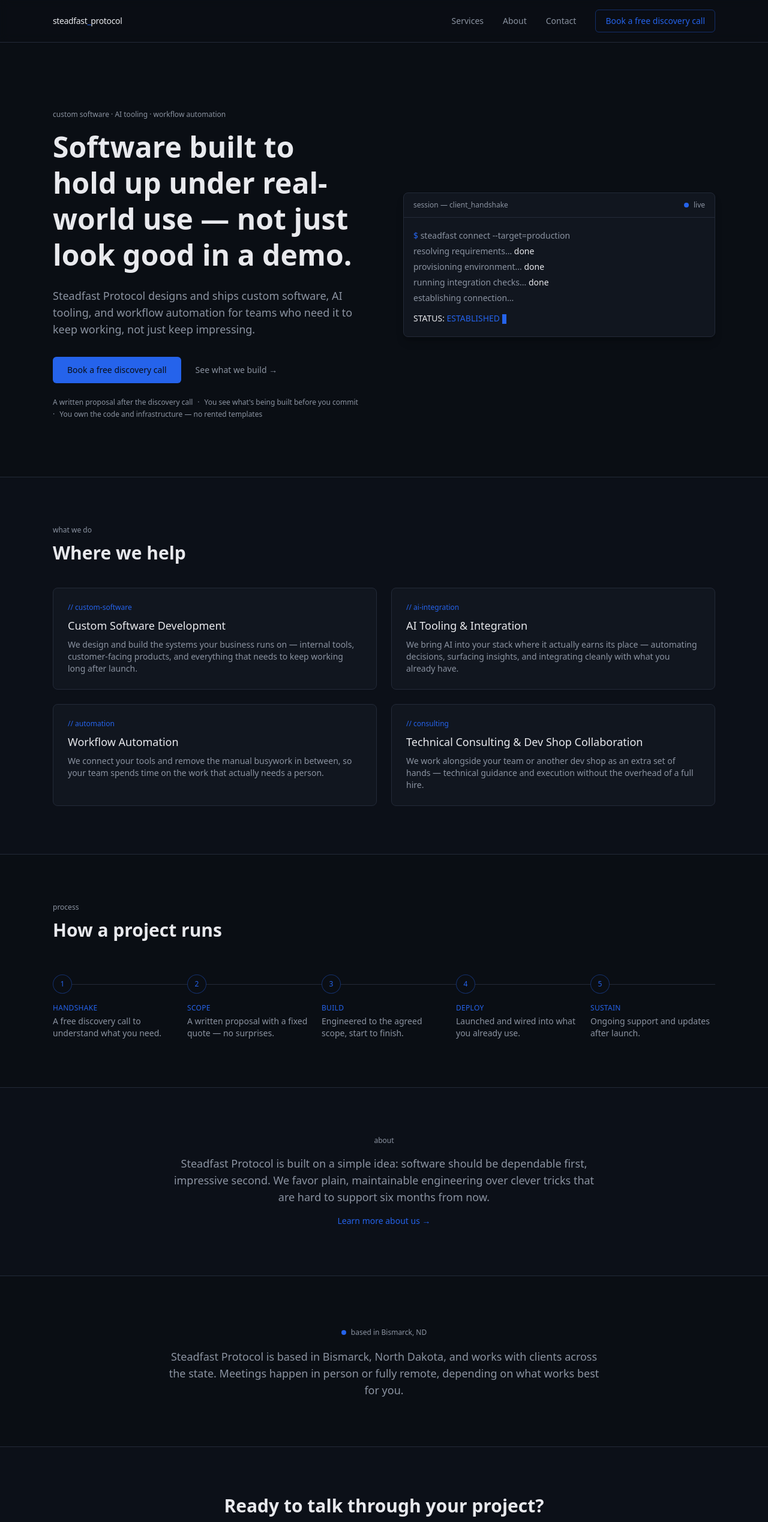
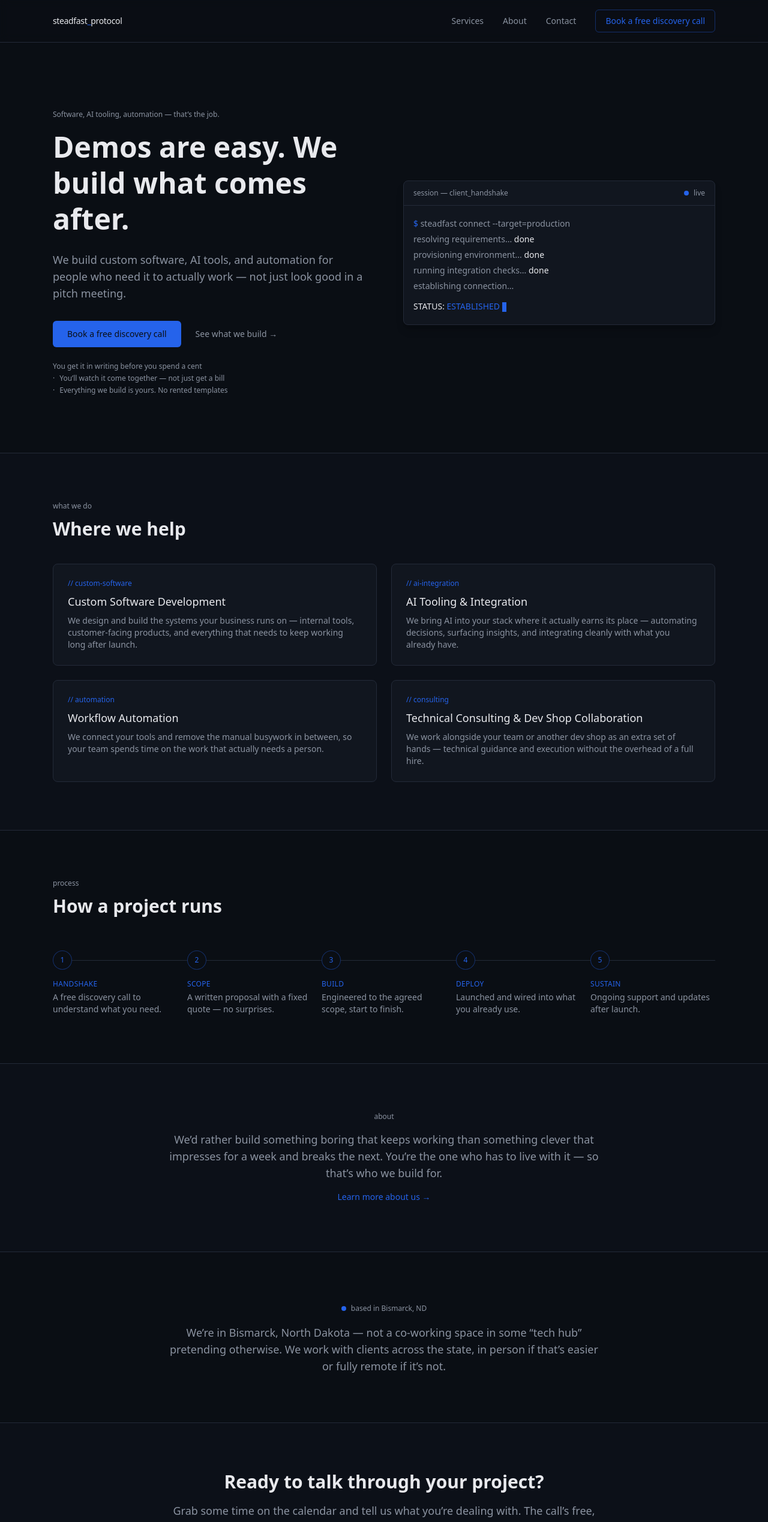
Before and after one commit to mmedeles/steadfast-protocol-website, a Next.js app: page / in a window 1280 px wide. Shown: the top 2538 px of the page at 60% size. Built offline with nearby package versions, Linux system fonts and the light colour scheme.

Commit message:
Rewrite homepage copy with a more conversational, confident voice
Eyebrow, headline, subhead, trust signals, about teaser, service
area blurb, and final CTA all reworded to sound human rather than
like marketing boilerplate. No layout, component, animation, or
factual changes.

```diff
--- a/src/app/page.tsx
+++ b/src/app/page.tsx
@@ -5,9 +5,9 @@ import ConnectionTerminal from "@/components/ConnectionTerminal";
 import FadeIn from "@/components/FadeIn";
 
 const trustSignals = [
-    "A written proposal after the discovery call",
-    "You see what's being built before you commit",
-    "You own the code and infrastructure — no rented templates",
+    "You get it in writing before you spend a cent",
+    "You’ll watch it come together — not just get a bill",
+    "Everything we build is yours. No rented templates",
 ];
 
 const services = [
@@ -70,17 +70,16 @@ export default function Home() {
                         <div>
                             <FadeIn>
                                 <p className="font-mono text-xs text-muted">
-                                    custom software · AI tooling · workflow automation
+                                    Software, AI tooling, automation — that’s the job.
                                 </p>
                                 <h1 className="mt-4 font-display text-4xl font-semibold leading-tight text-text md:text-5xl">
-                                    Software built to hold up under real-world use — not just
-                                    look good in a demo.
+                                    Demos are easy. We build what comes after.
                                 </h1>
                             </FadeIn>
                             <p className="mt-6 text-base text-muted md:text-lg">
-                                Steadfast Protocol designs and ships custom software, AI tooling,
-                                and workflow automation for teams who need it to keep working,
-                                not just keep impressing.
+                                We build custom software, AI tools, and automation for people
+                                who need it to actually work — not just look good in a pitch
+                                meeting.
                             </p>
                             <div className="mt-8 flex flex-wrap items-center gap-6">
                                 <Link
@@ -182,10 +181,10 @@ export default function Home() {
                             <p className="font-mono text-xs text-muted">about</p>
                         </FadeIn>
                         <p className="mt-4 text-base text-muted md:text-lg">
-                            Steadfast Protocol is built on a simple idea: software should be
-                            dependable first, impressive second. We favor plain, maintainable
-                            engineering over clever tricks that are hard to support six months
-                            from now.
+                            We’d rather build something boring that keeps working than
+                            something clever that impresses for a week and breaks the next.
+                            You’re the one who has to live with it — so that’s who we build
+                            for.
                         </p>
                         <Link
                             href="/about"
@@ -203,9 +202,9 @@ export default function Home() {
                             based in Bismarck, ND
                         </div>
                         <p className="mt-4 text-base text-muted md:text-lg">
-                            Steadfast Protocol is based in Bismarck, North Dakota, and works
-                            with clients across the state. Meetings happen in person or fully
-                            remote, depending on what works best for you.
+                            We’re in Bismarck, North Dakota — not a co-working space in some
+                            “tech hub” pretending otherwise. We work with clients across the
+                            state, in person if that’s easier or fully remote if it’s not.
                         </p>
                     </div>
                 </section>
@@ -218,8 +217,9 @@ export default function Home() {
                             </h2>
                         </FadeIn>
                         <p className="mt-4 text-base text-muted md:text-lg">
-                            Book a free discovery call and we'll figure out the right scope
-                            together.
+                            Grab some time on the calendar and tell us what you’re dealing
+                            with. The call’s free, and there’s no pitch waiting at the end of
+                            it.
                         </p>
                         <Link
                             href="/contact"
```
